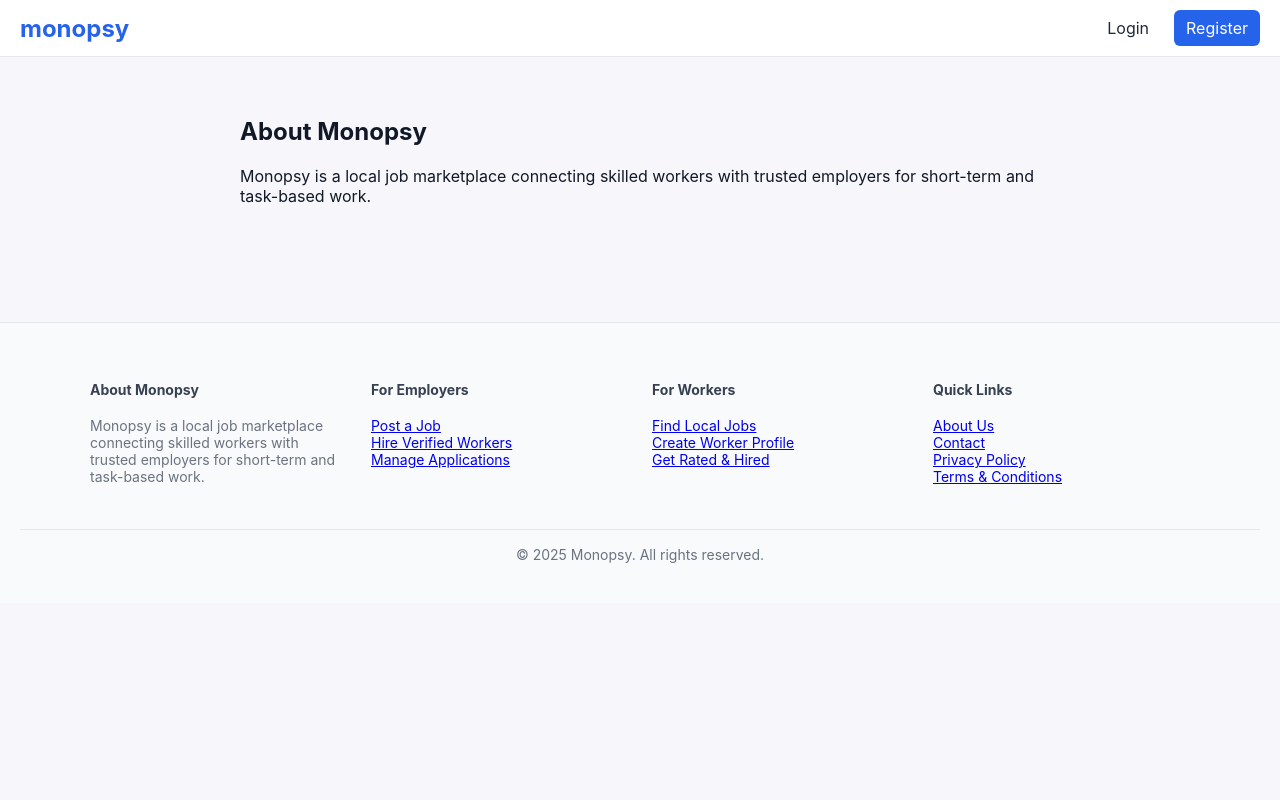
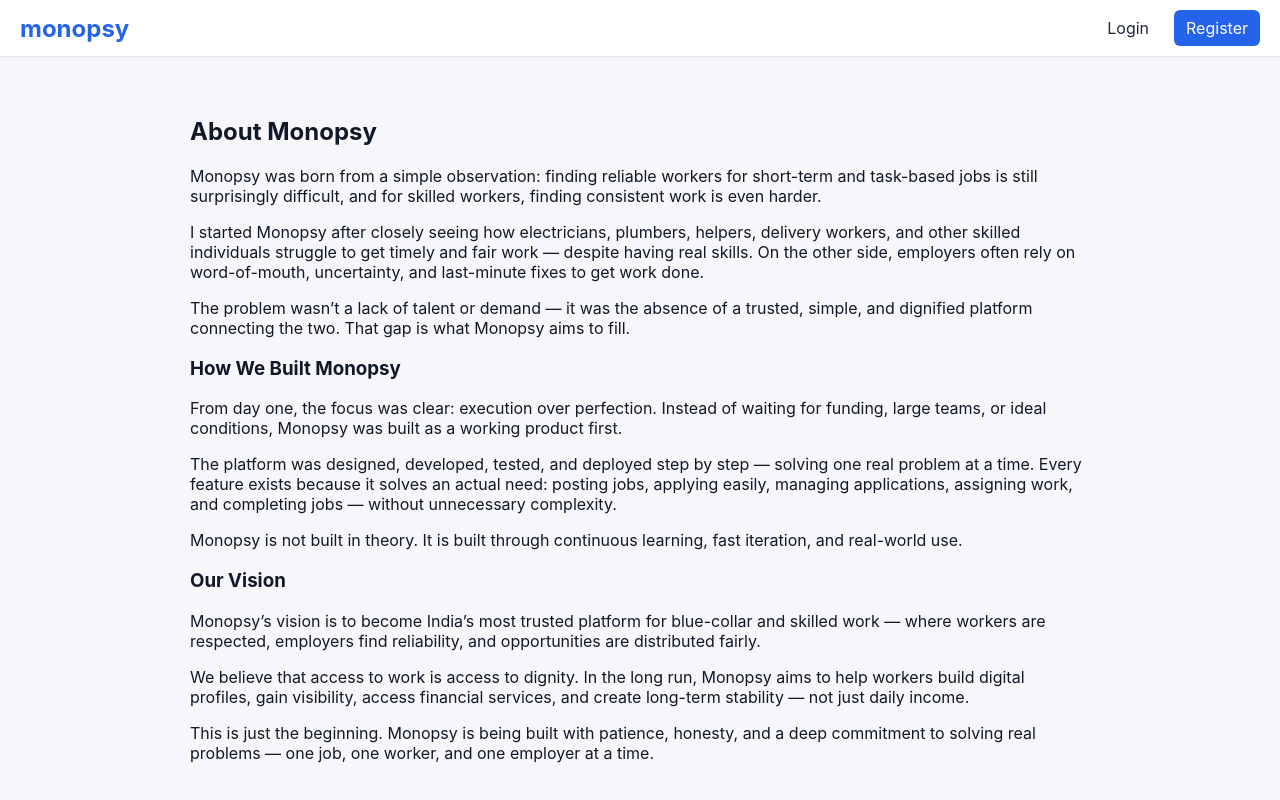
Before and after one commit to RohanKumarRai/neev-frontend, a React (Vite) app: page /about in a window 1280 px wide. Shown: the top 800 px of the page. Built offline with nearby package versions, Linux system fonts and the light colour scheme; no server answers.

Commit message:
polished pages

```diff
--- a/src/pages/About.jsx
+++ b/src/pages/About.jsx
@@ -1,10 +1,70 @@
 export default function About() {
   return (
-    <div style={{ padding: "40px", maxWidth: "800px", margin: "0 auto" }}>
+    <div style={{ padding: "40px", maxWidth: "900px", margin: "0 auto" }}>
       <h2>About Monopsy</h2>
+
       <p>
-        Monopsy is a local job marketplace connecting skilled workers
-        with trusted employers for short-term and task-based work.
+        Monopsy was born from a simple observation: finding reliable
+        workers for short-term and task-based jobs is still surprisingly
+        difficult, and for skilled workers, finding consistent work is
+        even harder.
+      </p>
+
+      <p>
+        I started Monopsy after closely seeing how electricians, plumbers,
+        helpers, delivery workers, and other skilled individuals struggle
+        to get timely and fair work — despite having real skills. On the
+        other side, employers often rely on word-of-mouth, uncertainty,
+        and last-minute fixes to get work done.
+      </p>
+
+      <p>
+        The problem wasn’t a lack of talent or demand — it was the absence
+        of a trusted, simple, and dignified platform connecting the two.
+        That gap is what Monopsy aims to fill.
+      </p>
+
+      <h3>How We Built Monopsy</h3>
+
+      <p>
+        From day one, the focus was clear: execution over perfection.
+        Instead of waiting for funding, large teams, or ideal conditions,
+        Monopsy was built as a working product first.
+      </p>
+
+      <p>
+        The platform was designed, developed, tested, and deployed step by
+        step — solving one real problem at a time. Every feature exists
+        because it solves an actual need: posting jobs, applying easily,
+        managing applications, assigning work, and completing jobs —
+        without unnecessary complexity.
+      </p>
+
+      <p>
+        Monopsy is not built in theory. It is built through continuous
+        learning, fast iteration, and real-world use.
+      </p>
+
+      <h3>Our Vision</h3>
+
+      <p>
+        Monopsy’s vision is to become India’s most trusted platform for
+        blue-collar and skilled work — where workers are respected,
+        employers find reliability, and opportunities are distributed
+        fairly.
+      </p>
+
+      <p>
+        We believe that access to work is access to dignity. In the long
+        run, Monopsy aims to help workers build digital profiles, gain
+        visibility, access financial services, and create long-term
+        stability — not just daily income.
+      </p>
+
+      <p>
+        This is just the beginning. Monopsy is being built with patience,
+        honesty, and a deep commitment to solving real problems — one job,
+        one worker, and one employer at a time.
       </p>
     </div>
   );
--- a/src/pages/Contact.jsx
+++ b/src/pages/Contact.jsx
@@ -1,11 +1,47 @@
-
 export default function Contact() {
   return (
-    <div style={{ padding: "40px", maxWidth: "800px", margin: "0 auto" }}>
+    <div style={{ padding: "40px", maxWidth: "900px", margin: "0 auto" }}>
       <h2>Contact Us</h2>
+
       <p>
-        If you have any questions or need assistance, please reach out to us at
-        rohankrrai@zohomail.com or call us at +91 9667162869.
+        We’d love to hear from you. Whether you’re a worker looking for
+        opportunities, an employer with questions, or someone interested
+        in collaborating with Monopsy — feel free to reach out.
+      </p>
+
+      <p>
+        We aim to respond as quickly as possible and believe in clear,
+        direct communication.
+      </p>
+
+      <h3>Get in Touch</h3>
+
+      <p>
+        <strong>Email:</strong>{" "}
+        <a href="mailto:rohankrrai@zohomail.com">
+          rohankrrai@zohomail.com
+        </a>
+      </p>
+
+      <p>
+        <strong>Phone:</strong>{" "}
+        <a href="tel:+919667162869">+91 96671 62869</a>
+      </p>
+
+      <p>
+        You can contact us for:
+      </p>
+
+      <ul>
+        <li>Job-related queries</li>
+        <li>Employer onboarding and support</li>
+        <li>Feedback and feature suggestions</li>
+        <li>Partnerships or collaborations</li>
+      </ul>
+
+      <p>
+        Monopsy is built with openness and accountability at its core.
+        Your feedback helps us improve and grow.
       </p>
     </div>
   );
--- a/src/pages/Privacy.jsx
+++ b/src/pages/Privacy.jsx
@@ -1,10 +1,70 @@
 export default function Privacy() {
   return (
-    <div style={{ padding: "40px", maxWidth: "800px", margin: "0 auto" }}>
+    <div style={{ padding: "40px", maxWidth: "900px", margin: "0 auto" }}>
       <h2>Privacy Policy</h2>
+
       <p>
-        Monopsy respects your privacy. We do not share your personal data
-        with third parties without consent.
+        At Monopsy, your privacy is important to us. This Privacy Policy
+        explains how we collect, use, and protect your information when
+        you use our platform.
+      </p>
+
+      <h3>Information We Collect</h3>
+      <p>
+        We may collect basic personal information such as your name,
+        email address, phone number, and profile details when you
+        register or use our services. For workers, this may include
+        skill details, location, and work experience. For employers, it
+        may include job-related information.
+      </p>
+
+      <h3>How We Use Your Information</h3>
+      <p>
+        Your information is used only to operate and improve the Monopsy
+        platform. This includes:
+      </p>
+
+      <ul>
+        <li>Connecting workers with employers</li>
+        <li>Managing job postings and applications</li>
+        <li>Improving platform functionality and user experience</li>
+        <li>Providing support and communication</li>
+      </ul>
+
+      <h3>Data Sharing</h3>
+      <p>
+        Monopsy does not sell or rent your personal data to third parties.
+        Information is shared only when necessary to enable job-related
+        interactions between workers and employers, or when required by
+        law.
+      </p>
+
+      <h3>Data Security</h3>
+      <p>
+        We take reasonable measures to protect your data from
+        unauthorized access, loss, or misuse. However, no system is
+        completely secure, and we cannot guarantee absolute security.
+      </p>
+
+      <h3>Your Choices</h3>
+      <p>
+        You may update or correct your profile information at any time.
+        If you wish to stop using Monopsy, you can contact us to request
+        account deactivation.
+      </p>
+
+      <h3>Policy Updates</h3>
+      <p>
+        This Privacy Policy may be updated as Monopsy grows and evolves.
+        Any changes will be reflected on this page.
+      </p>
+
+      <p>
+        If you have questions about this Privacy Policy or how your data
+        is handled, please contact us at{" "}
+        <a href="mailto:rohankrrai@zohomail.com">
+          rohankrrai@zohomail.com
+        </a>.
       </p>
     </div>
   );
--- a/src/pages/Terms.jsx
+++ b/src/pages/Terms.jsx
@@ -1,11 +1,64 @@
-
 export default function Terms() {
   return (
-    <div style={{ padding: "40px", maxWidth: "800px", margin: "0 auto" }}>
+    <div style={{ padding: "40px", maxWidth: "900px", margin: "0 auto" }}>
       <h2>Terms and Conditions</h2>
+
       <p>
-        By using Monopsy, you agree to our terms and conditions. Please read
-        them carefully before using our services.
+        Welcome to Monopsy. By accessing or using this platform, you agree
+        to be bound by these Terms and Conditions. Please read them
+        carefully before using our services.
+      </p>
+
+      <h3>Use of the Platform</h3>
+      <p>
+        Monopsy provides a digital platform that connects workers and
+        employers for short-term, task-based, and local work. Users are
+        responsible for the accuracy of the information they provide and
+        for their actions on the platform.
+      </p>
+
+      <h3>User Responsibilities</h3>
+      <ul>
+        <li>Provide accurate and truthful information</li>
+        <li>Use the platform only for lawful purposes</li>
+        <li>Respect other users and maintain professional conduct</li>
+        <li>Do not misuse or attempt to disrupt the platform</li>
+      </ul>
+
+      <h3>Jobs and Payments</h3>
+      <p>
+        Monopsy facilitates connections between workers and employers but
+        does not guarantee job availability, job completion, or payment.
+        Payment terms are agreed upon directly between workers and
+        employers unless otherwise specified.
+      </p>
+
+      <h3>Limitation of Liability</h3>
+      <p>
+        Monopsy is not responsible for disputes, losses, or damages that
+        may arise between workers and employers. The platform is provided
+        on an “as-is” and “as-available” basis.
+      </p>
+
+      <h3>Account Termination</h3>
+      <p>
+        Monopsy reserves the right to suspend or terminate accounts that
+        violate these terms or misuse the platform.
+      </p>
+
+      <h3>Changes to These Terms</h3>
+      <p>
+        These Terms and Conditions may be updated from time to time. Any
+        changes will be posted on this page, and continued use of the
+        platform indicates acceptance of the updated terms.
+      </p>
+
+      <p>
+        If you have any questions regarding these Terms and Conditions,
+        please contact us at{" "}
+        <a href="mailto:rohankrrai@zohomail.com">
+          rohankrrai@zohomail.com
+        </a>.
       </p>
     </div>
   );
```
